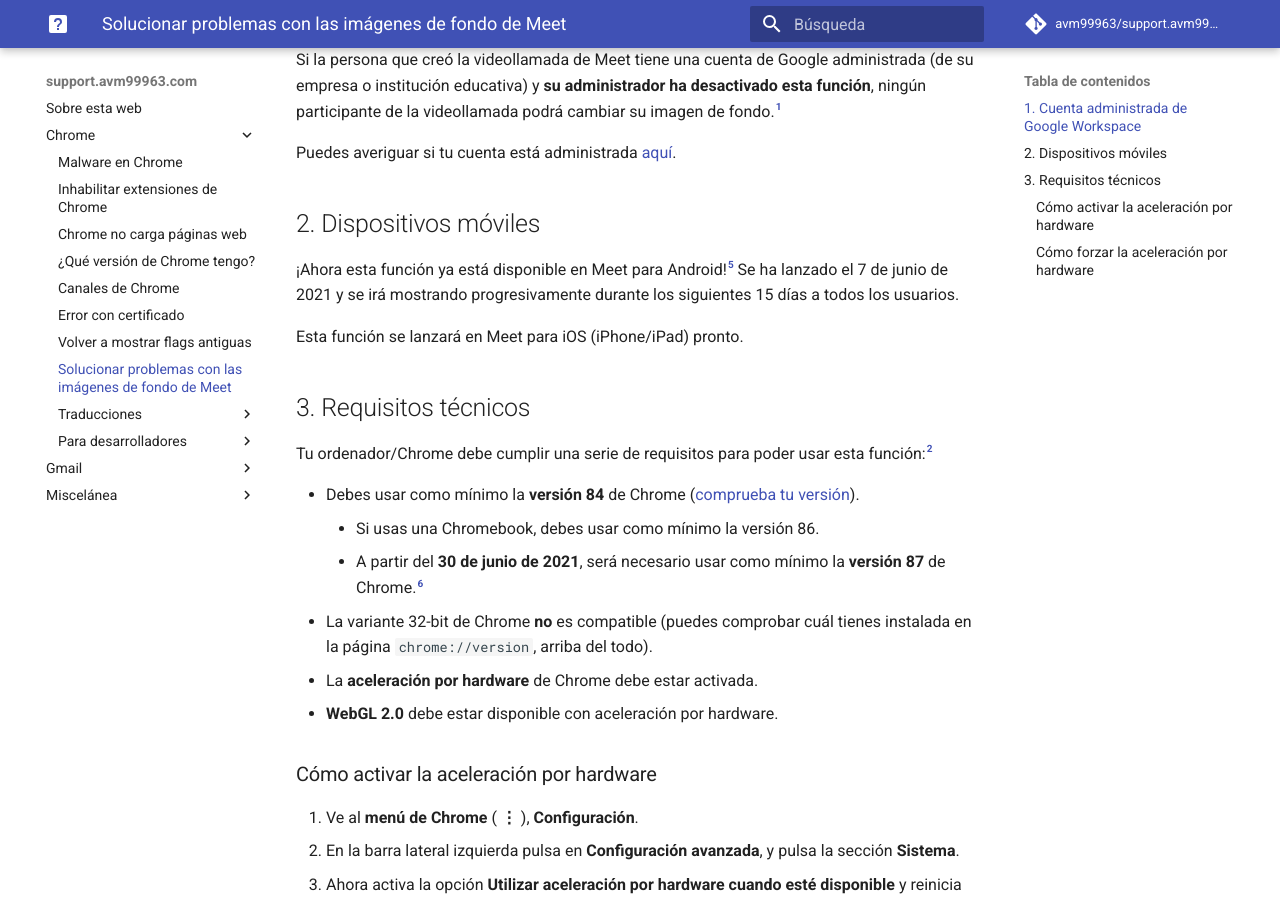
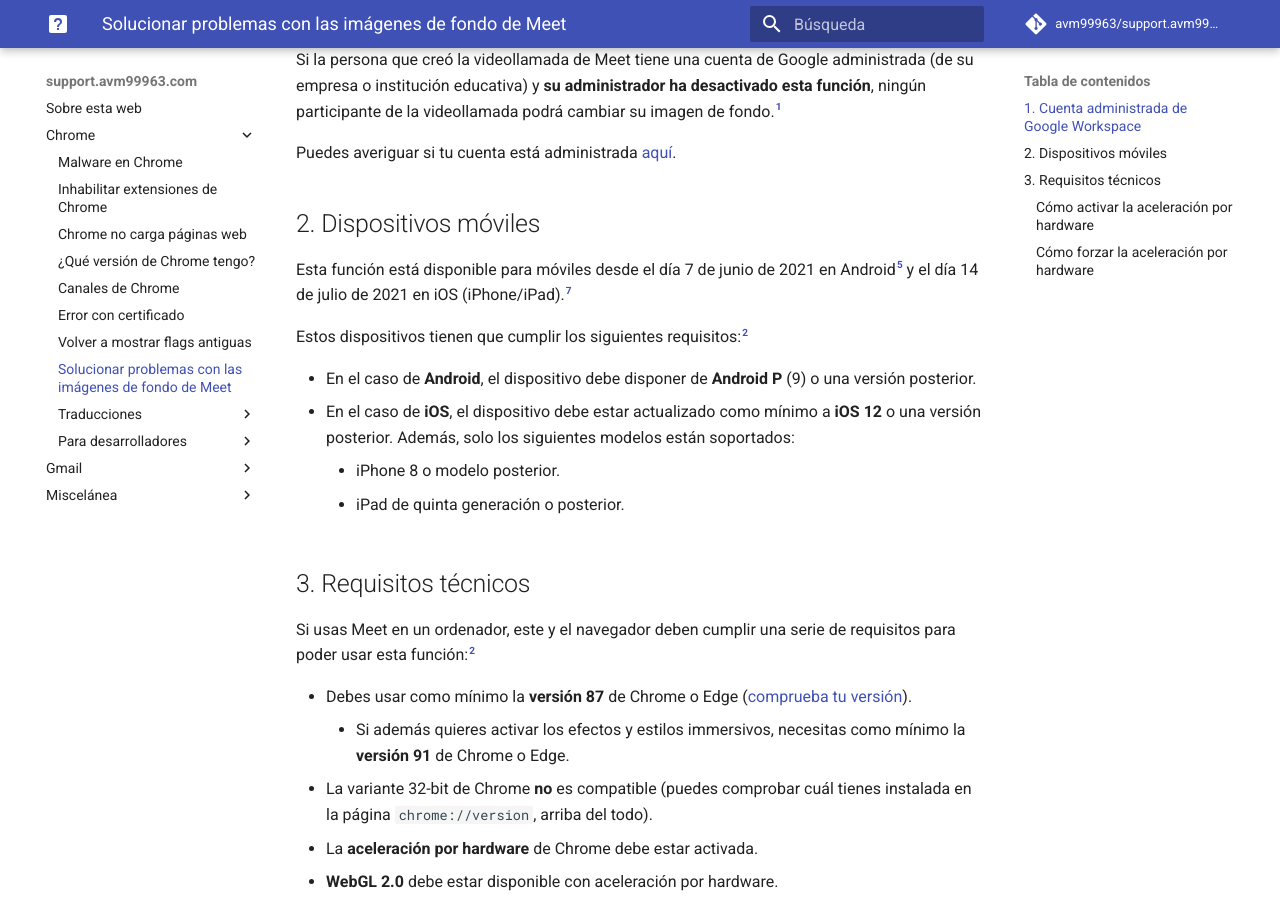
Before and after one commit to avm99963/support.avm99963.com, an MkDocs documentation site: the page built from docs/chrome/fondo-meet.md, in a window 1280 px wide and 900 px high, scrolled down 316 px. Built offline with MkDocs 1.6.1 and Material for MkDocs 9.7.7, drawn with Linux system fonts in a browser that asks for light colours; comment, search, counter and statistics services are not loaded; some of the changed text lies outside the part shown.

Commit message:
Update fondo-meet.md
Added new version requirements and updated the section on Meet for iOS
and Android.

Change-Id: I4348f91987315183d6a704fd03be6f62d6f6119d

```diff
--- a/docs/chrome/fondo-meet.md
+++ b/docs/chrome/fondo-meet.md
@@ -18,21 +18,27 @@
 [aquí](https://support.google.com/a/answer/6208960?hl=es).
 
 ## 2. Dispositivos móviles
-¡Ahora esta función ya está disponible en Meet para Android![^5] Se ha lanzado
-el 7 de junio de 2021 y se irá mostrando progresivamente durante los siguientes
-15 días a todos los usuarios.
+Esta función está disponible para móviles desde el día 7 de junio de 2021 en
+Android[^5] y el día 14 de julio de 2021 en iOS (iPhone/iPad).[^7]
 
-Esta función se lanzará en Meet para iOS (iPhone/iPad) pronto.
+Estos dispositivos tienen que cumplir los siguientes requisitos:[^2]
+
+- En el caso de **Android**, el dispositivo debe disponer de **Android P** (9) o
+una versión posterior.
+- En el caso de **iOS**, el dispositivo debe estar actualizado como mínimo a
+**iOS 12** o una versión posterior. Además, solo los siguientes modelos están
+soportados:
+    - iPhone 8 o modelo posterior.
+    - iPad de quinta generación o posterior.
 
 ## 3. Requisitos técnicos
-Tu ordenador/Chrome debe cumplir una serie de requisitos para poder usar esta
-función:[^2]
+Si usas Meet en un ordenador, este y el navegador deben cumplir una serie de
+requisitos para poder usar esta función:[^2]
 
-- Debes usar como mínimo la **versión 84** de Chrome
-([comprueba tu versión](https://labs.avm99963.com/chrome/version.php)).
-    - Si usas una Chromebook, debes usar como mínimo la versión 86.
-    - A partir del **30 de junio de 2021**, será necesario usar como mínimo
-    la **versión 87** de Chrome.[^6]
+- Debes usar como mínimo la **versión 87** de Chrome o Edge
+([comprueba tu versión](version.md)).
+    - Si además quieres activar los efectos y estilos immersivos, necesitas
+    como mínimo la **versión 91** de Chrome o Edge.
 - La variante 32-bit de Chrome **no** es compatible (puedes comprobar cuál
 tienes instalada en la página `chrome://version`, arriba del todo).
 - La **aceleración por hardware** de Chrome debe estar activada.
@@ -102,3 +108,4 @@
 (_en inglés_)
 [^6]: [Replace your background with a video in Google Meet - Google Workspace Updates](https://workspaceupdates.googleblog.com/2021/06/replace-your-background-with-video-in.html)
 (_en inglés_)
+[^7]: [Replace your background in Google Meet, now on iOS](https://workspaceupdates.googleblog.com/2021/07/background-replace-in-google-meet-on-ios.html)
```
